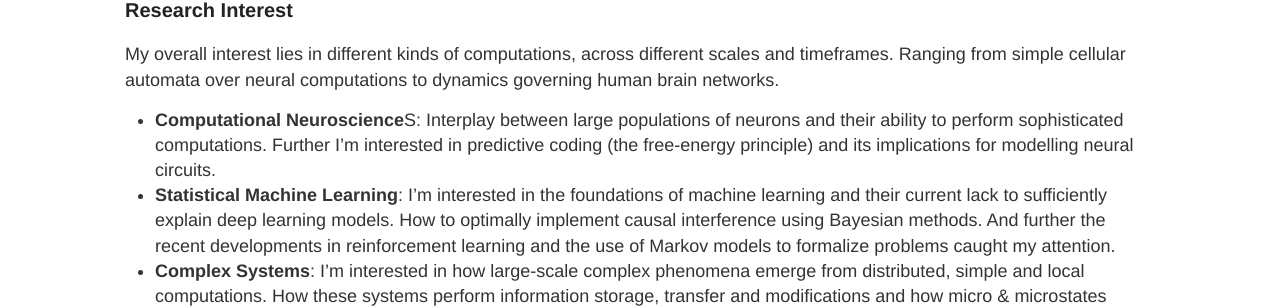
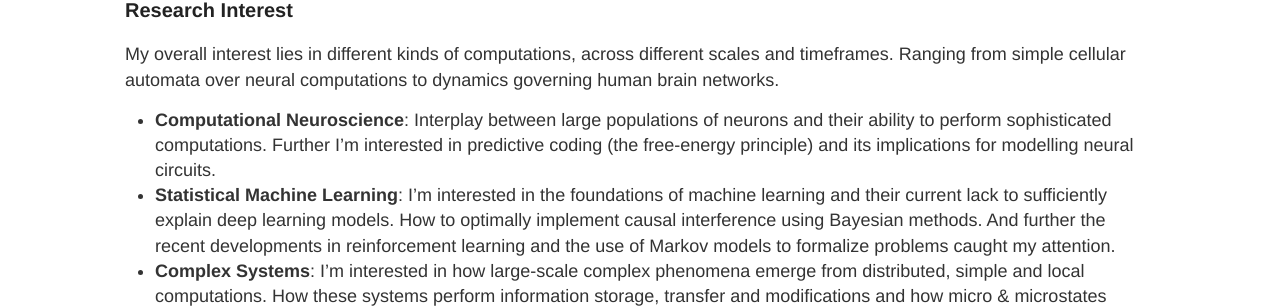
Before and after one commit to Mariusmarten/mariusmarten.github.io, a Jekyll site: the page built from about.md, in a window 1280 px wide and 900 px high, scrolled down 1469 px. Shown: the part 150-458 px from the top of the window. Built offline with Jekyll 4.4.1, drawn with Linux system fonts in a browser that asks for light colours.

```diff
--- a/about.md
+++ b/about.md
@@ -52,7 +52,7 @@ I'm a 3th year undergraduate student currently studying at Maastricht University
 
 ### Research Interest
 My overall interest lies in different kinds of computations, across different scales and timeframes. Ranging from simple cellular automata over neural computations to dynamics governing human brain networks.
-  - **Computational Neuroscience**S: Interplay between large populations of neurons and their ability to perform sophisticated computations. Further I’m interested in predictive coding (the free-energy principle) and its implications for modelling neural circuits.
+  - **Computational Neuroscience**: Interplay between large populations of neurons and their ability to perform sophisticated computations. Further I’m interested in predictive coding (the free-energy principle) and its implications for modelling neural circuits.
   - **Statistical Machine Learning**: I’m interested in the foundations of machine learning and their current lack to sufficiently explain deep learning models. How to optimally implement causal interference using Bayesian methods. And further the recent developments in reinforcement learning and the use of Markov models to formalize problems caught my attention.
   - **Complex Systems**: I’m interested in how large-scale complex phenomena emerge from distributed, simple and local computations. How these systems perform information storage, transfer and modifications and how micro & microstates interact. Further to understand the importance of emergent structure for computing and specially using Information theoretic measures to assess interactions appeals to me.
 
```
